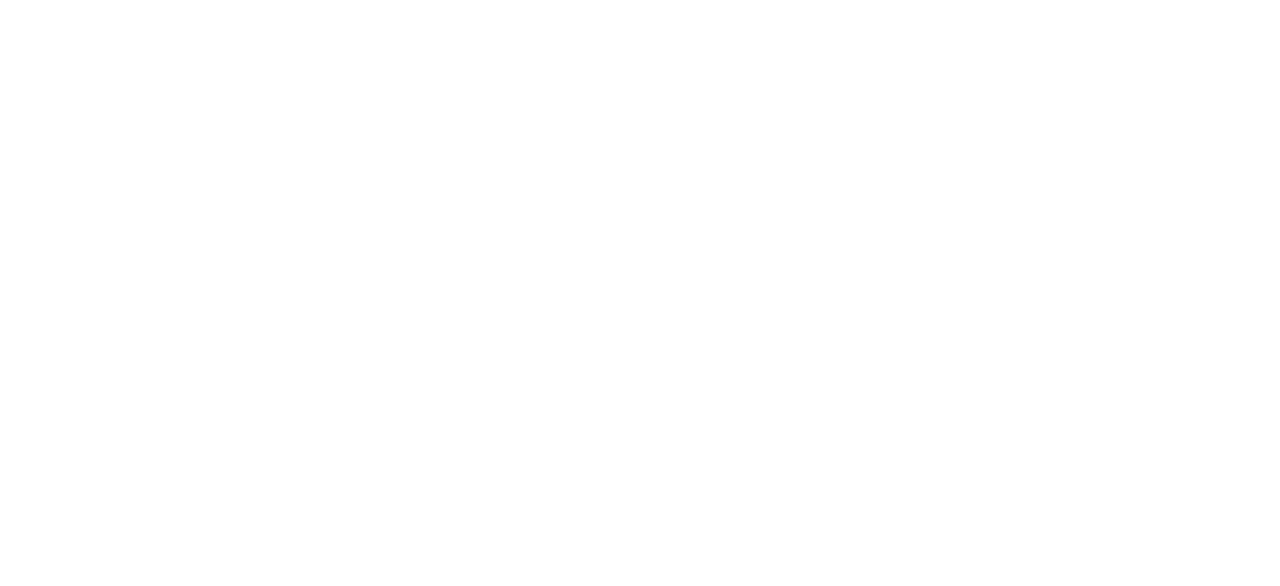
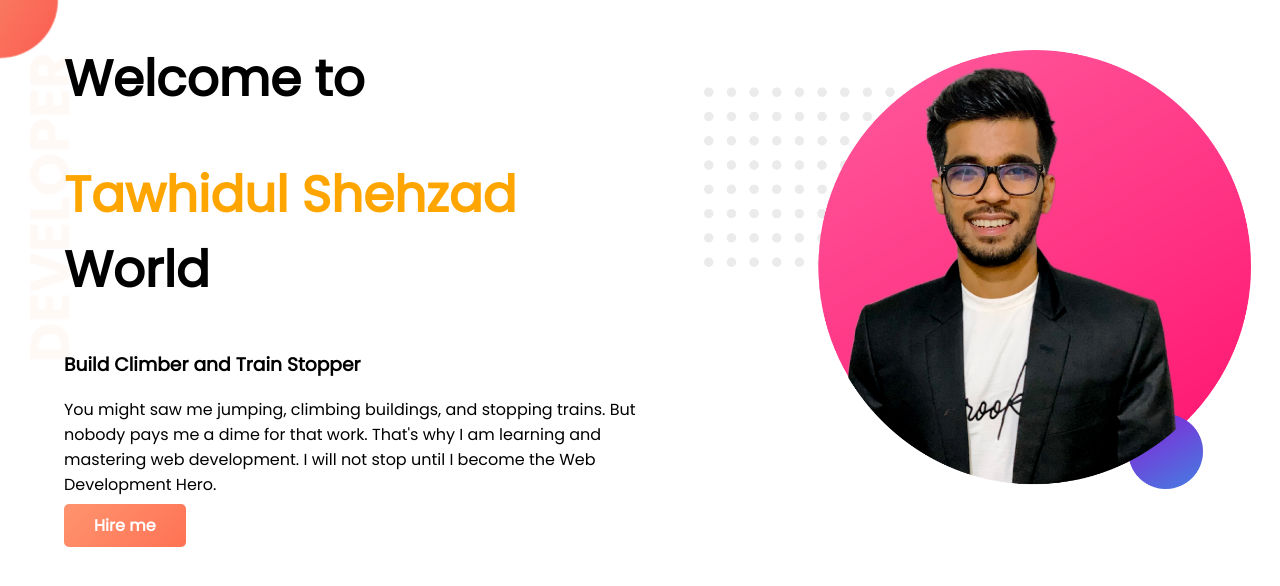
Before and after one commit to tawhidulshehzad/developer-portfolio, a plain HTML site: page index.html in a window 1280 px wide. Drawn offline with Linux system fonts and the light colour scheme.

Commit message:
Top section

```diff
--- a/index.html
+++ b/index.html
@@ -1,12 +1,37 @@
 <!DOCTYPE html>
 <html lang="en">
-<head>
-  <meta charset="UTF-8">
-  <meta http-equiv="X-UA-Compatible" content="IE=edge">
-  <meta name="viewport" content="width=device-width, initial-scale=1.0">
-  <title>Developer portfolio</title>
-</head>
-<body>
-
-</body>
+  <head>
+    <meta charset="UTF-8" />
+    <meta http-equiv="X-UA-Compatible" content="IE=edge" />
+    <meta name="viewport" content="width=device-width, initial-scale=1.0" />
+    <title>Tawhidul Portfolio</title>
+    <link rel="preconnect" href="https://fonts.googleapis.com" />
+    <link rel="preconnect" href="https://fonts.gstatic.com" crossorigin />
+    <link
+      href="https://fonts.googleapis.com/css2?family=Poppins&display=swap"
+      rel="stylesheet"
+    />
+    <link rel="stylesheet" href="style.css" />
+  </head>
+  <body>
+    <section class="top-banner">
+      <div class="half-width">
+        <h1>Welcome to</h1>
+        <h1><span class="own">Tawhidul Shehzad</span> World</h1>
+        <h3>Build Climber and Train Stopper</h3>
+        <p>
+          You might saw me jumping, climbing buildings, and stopping trains. But
+          nobody pays me a dime for that work. That's why I am learning and
+          mastering web development. I will not stop until I become the Web
+          Development Hero.
+        </p>
+        <a class="btn-hire" target="_blank" href="https://www.facebook.com/tawhidulshehzad"
+          >Hire me</a
+        >
+      </div>
+      <div class="half-width">
+        <img src="profile2.png" alt="" />
+      </div>
+    </section>
+  </body>
 </html>
--- /dev/null
+++ b/style.css
@@ -0,0 +1,36 @@
+body {
+  font-family: "Poppins", sans-serif;
+  margin: 0;
+}
+h1 {
+  font-size: 50px;
+}
+.first-half {
+}
+.own {
+  color: #ffa500;
+}
+section {
+  display: flex;
+
+}
+.top-banner {
+  background-image: url(top-banner.png);
+  background-repeat: no-repeat;
+}
+.half-width {
+  width: 50%;
+  padding-left: 5%;
+}
+.half-width img {
+  width: 95%;
+  margin-top: 50px;
+}
+.btn-hire {
+  color: #fff;
+  background-image: linear-gradient(-45deg, #FF7253, #FF9470);
+  text-decoration: none;
+  padding: 10px 30px;
+  border-radius: 5px;
+  font-weight: 600;
+}
```
Also changed, not shown: dream-bg.png (added), exp-bg.png (added), profile1.png (added), profile2.png (added), top-banner.png (added).
